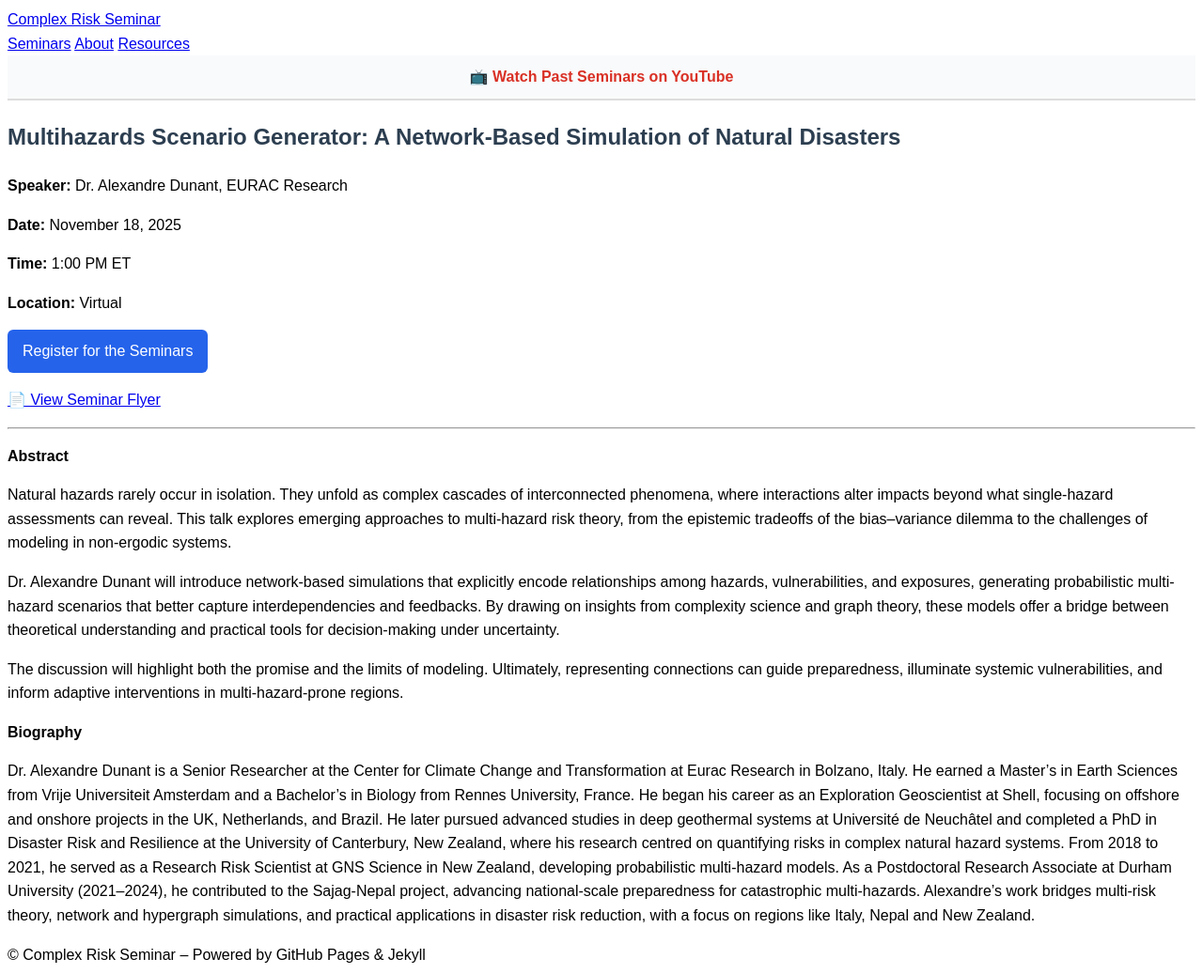
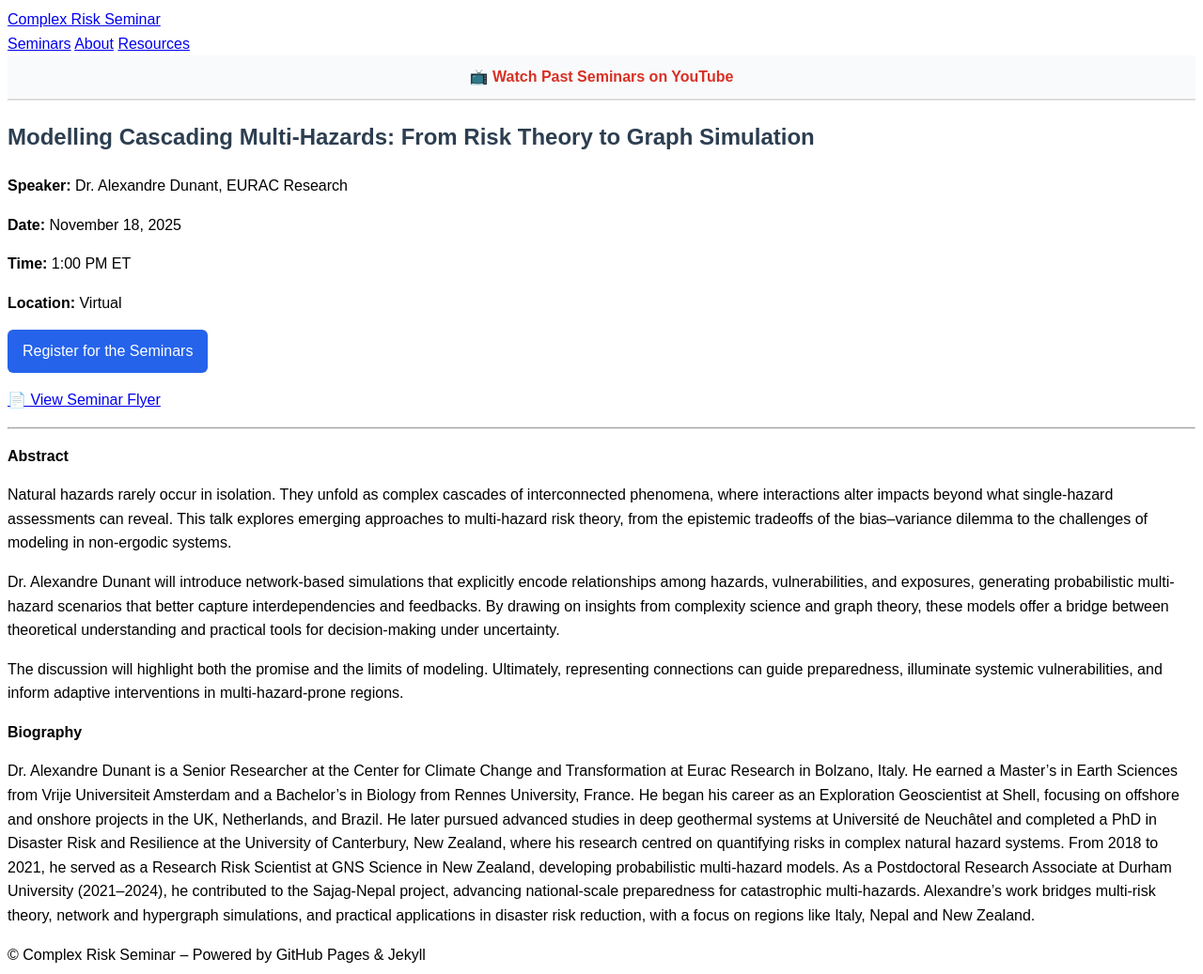
Before and after one commit to rmcgranaghan/complex-risk-science-seminars, a Jekyll site: the page built from _seminars/dunant.md, in a window 1280 px wide. Shown: the whole page at 94% size. Built offline with Jekyll 4.4.1, drawn with Linux system fonts in a browser that asks for light colours.

Commit message:
Update dunant.md

```diff
--- a/_seminars/dunant.md
+++ b/_seminars/dunant.md
@@ -1,6 +1,6 @@
 ---
 layout: seminar
-title: "Multihazards Scenario Generator: A Network‐Based Simulation of Natural Disasters"
+title: "Modelling Cascading Multi-Hazards: From Risk Theory to Graph Simulation"
 speaker: "Dr. Alexandre Dunant, EURAC Research"
 date: 2025-11-18
 time: "1:00 PM ET"
```
